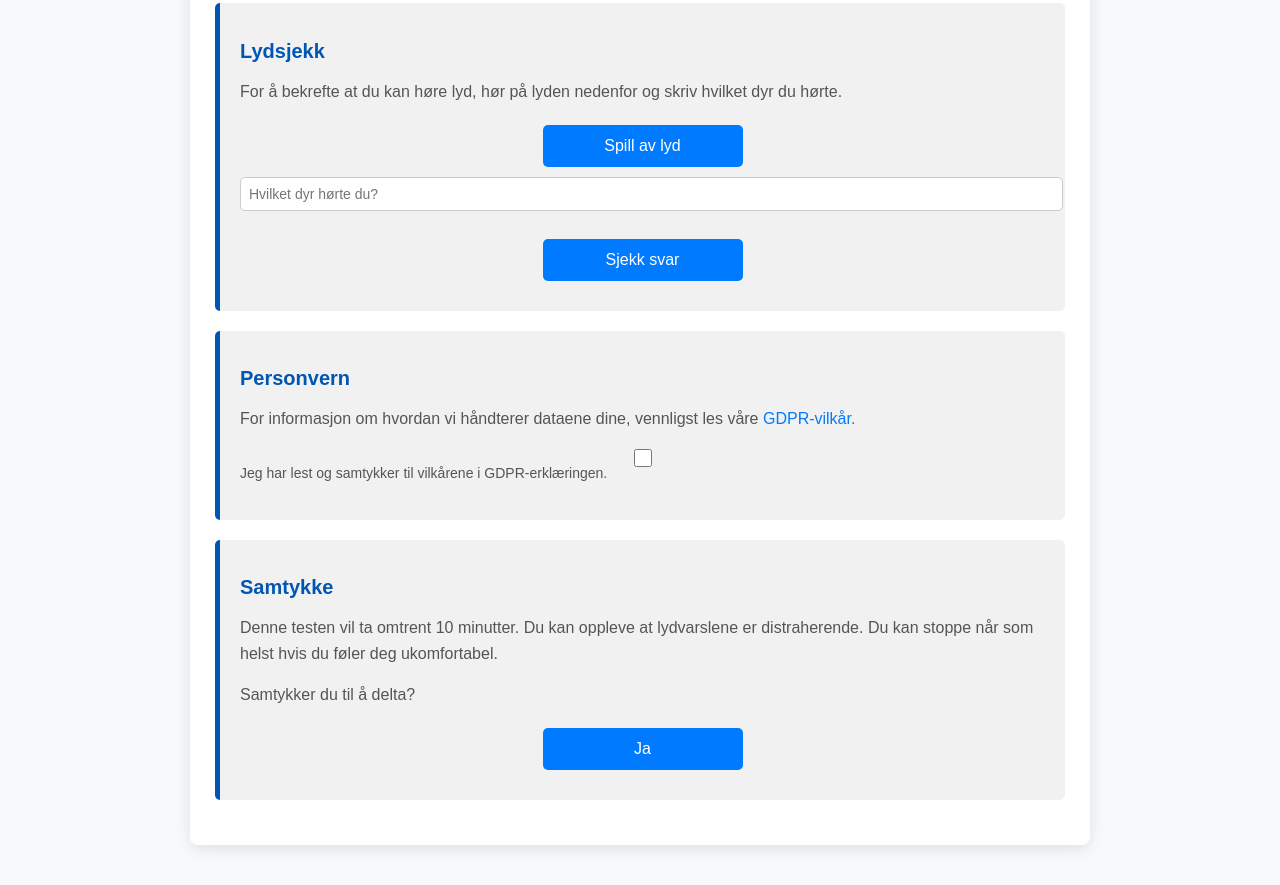
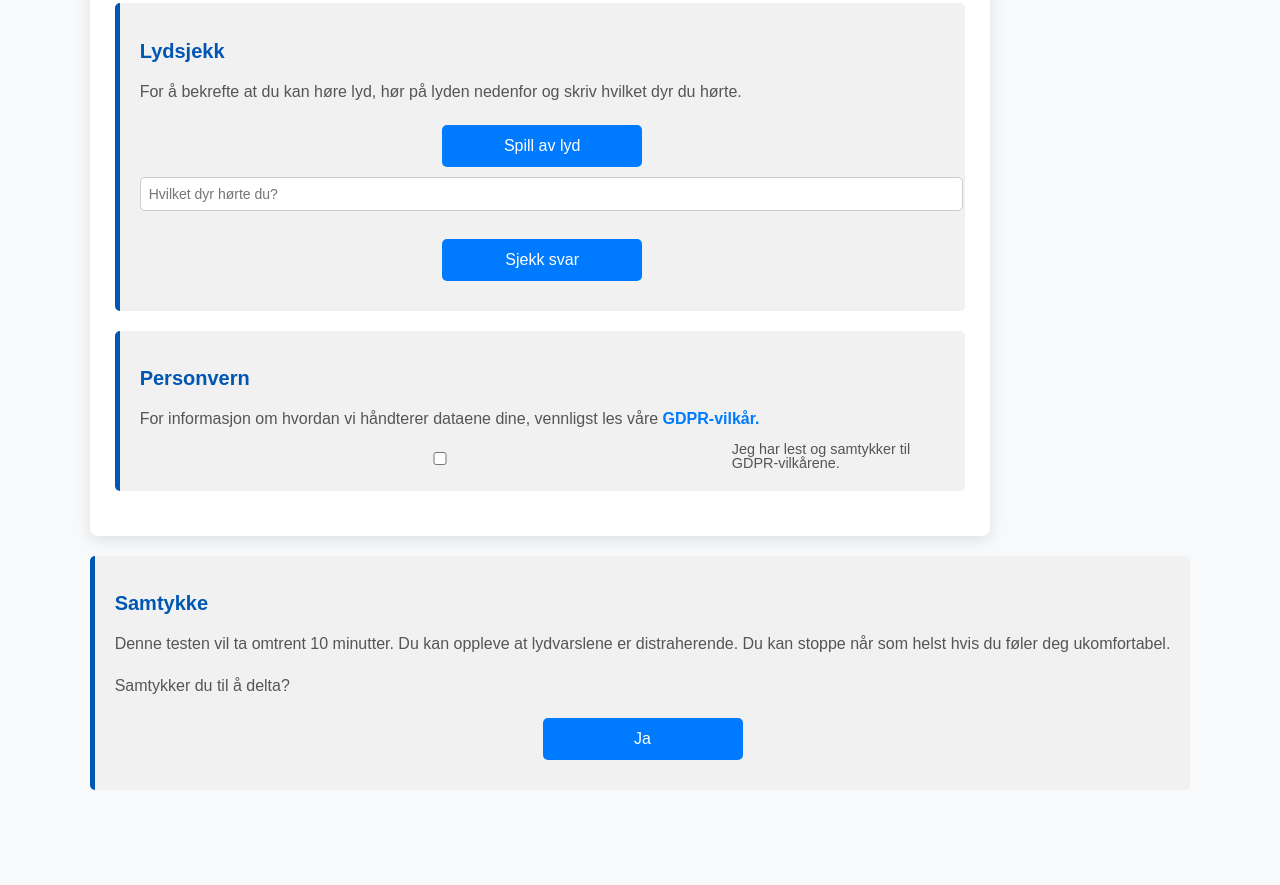
Before and after one commit to KineKE/notification-study-limited, a plain HTML site: page index.html in a window 1280 px wide. Shown: the part 623-1508 px from the top of the page. After the commit the page ends 1453 px from the top, so only its background shows below. Drawn offline with Linux system fonts and the light colour scheme.

Commit message:
Changed css a bit

```diff
--- a/index.html
+++ b/index.html
@@ -47,19 +47,32 @@
                     <button onclick="verifyCaptcha()">Sjekk svar</button>
                 </div>
             </div>
+
             <div class="question-div">
                 <h2>Personvern</h2>
                 <p>
                     For informasjon om hvordan vi håndterer dataene dine, vennligst les våre
                 <a href="assets/GDPR-notifikasjon.pdf" target="_blank">GDPR-vilkår.</a>
                 </p>
-                <div class="gdpr-consent-container">
+
+                <label>
+                    <input type="checkbox" id"gdpr-consent" required>
+                        Jeg har lest og samtykker til GDPR-vilkårene.
+                </label>
+            </div>
+
+
+
+               <!--  <div class="gdpr-consent-container">
                     <input type="checkbox" id="gdpr-consent" required>
                 </div>
                 <div>
                     <label for="gdpr-consent">Jeg har lest og samtykker til vilkårene i GDPR-erklæringen.</label>
                 </div>
-               <br>
+                <br> -->
+
+
+
             </div>
             <div class="question-div">
                 <h2>Samtykke</h2>
--- a/style.css
+++ b/style.css
@@ -623,3 +623,16 @@ button[type="submit"]:hover {
     border-radius: 10px;     /* Rounded corners for a softer look */
     box-shadow: 0 4px 8px rgba(0, 0, 0, 0.1); /* Add a subtle shadow */
 }
+
+.question-div a {
+    color: #007bff; /* Accent color for the link */
+    text-decoration: none; /* Remove underline */
+    font-weight: bold; /* Make the link bold */
+}
+
+.question-div label {
+    display: flex;
+    align-items: center;
+    font-size: 0.9em;
+    color: #555; /* Softer text color for the label */
+}
```
